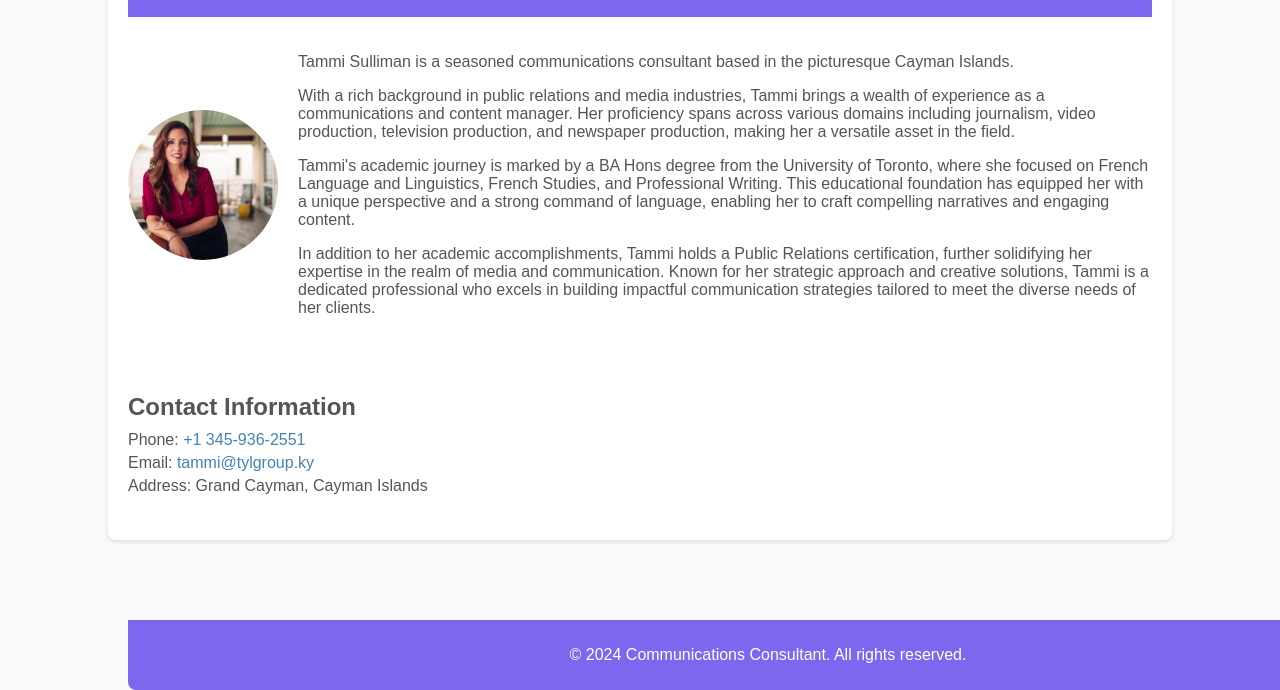
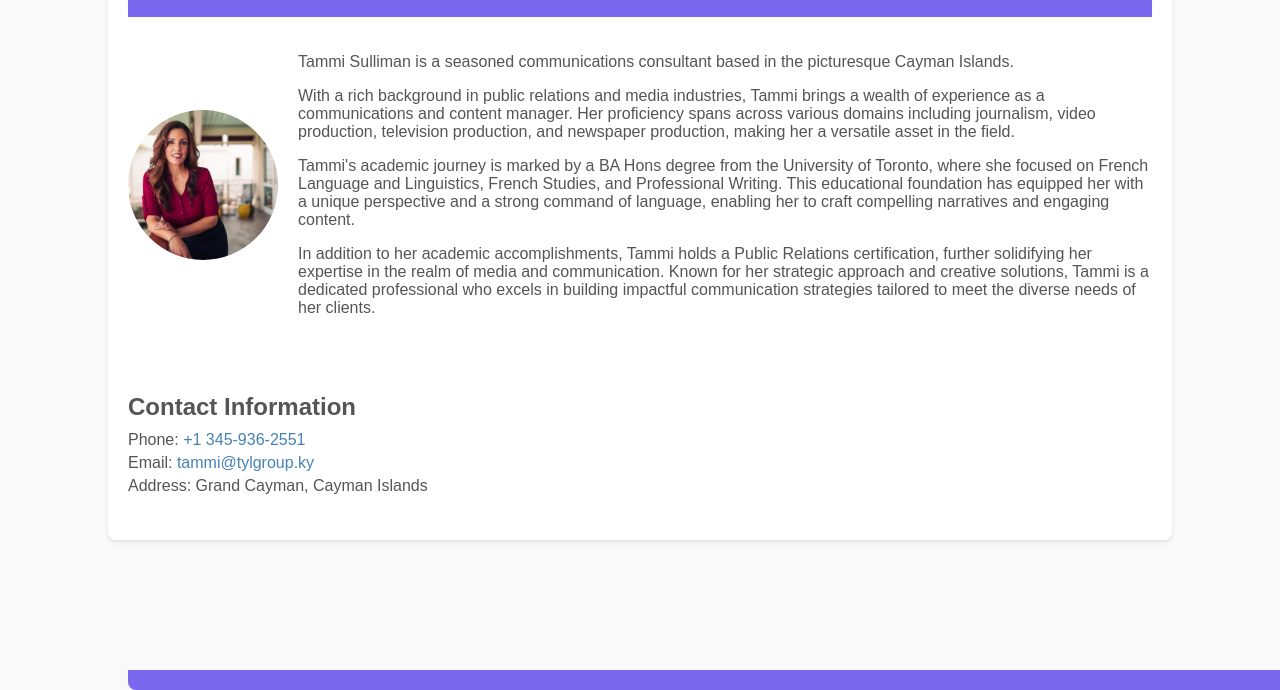
Before and after one commit to ljr32/tammi_sulliman, a plain HTML site: page index.html in a window 1280 px wide. Shown: the part 110-800 px from the top of the page. Drawn offline with Linux system fonts and the light colour scheme.

Commit message:
Update index.html

```diff
--- a/index.html
+++ b/index.html
@@ -30,7 +30,6 @@
             </section>
         </main>
         <footer>
-            <p>&copy; 2024 Communications Consultant. All rights reserved.</p>
         </footer>
     </div>
 </body>
```
